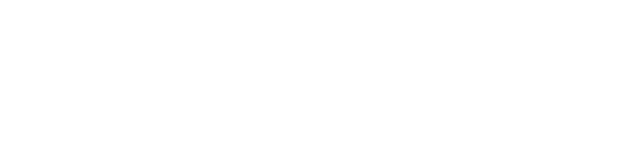
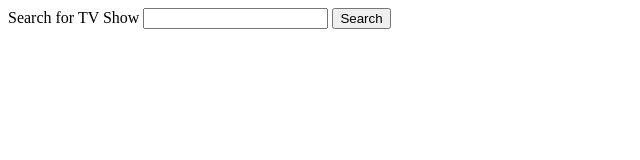
Before and after one commit to jasmyn2244/Frankenstein_Project_Of_Learning, a plain HTML site: page TV_Show_Search/index.html in a window 1280 px wide. Shown: the whole page, without its empty margins (0-640 px from the left). Drawn offline with Linux system fonts and the light colour scheme.

Commit message:
Add form

```diff
--- a/TV_Show_Search/index.html
+++ b/TV_Show_Search/index.html
@@ -6,6 +6,11 @@
     <title>Document</title>
   </head>
   <body>
+    <form>
+      <label for="search">Search for TV Show</label>
+      <input id="search" type="text" name="search" />
+      <button>Search</button>
+    </form>
     <script src="app.js"></script>
   </body>
 </html>
```
